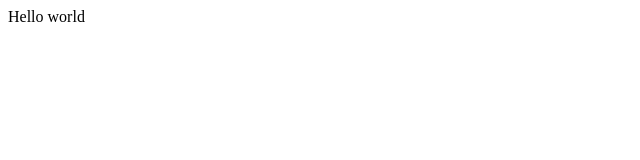
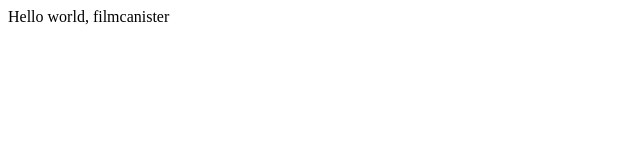
Before and after one commit to filmcanister/opentutorials-filmcanister, a plain HTML site: page index.html in a window 1280 px wide. Shown: the whole page, without its empty margins (0-640 px from the left). Drawn offline with Linux system fonts and the light colour scheme.

Commit message:
change index.html

```diff
--- a/index.html
+++ b/index.html
@@ -19,6 +19,6 @@
     </head>
 
     <body>
-        Hello world
+        Hello world, filmcanister
     </body>
 </html>
```
